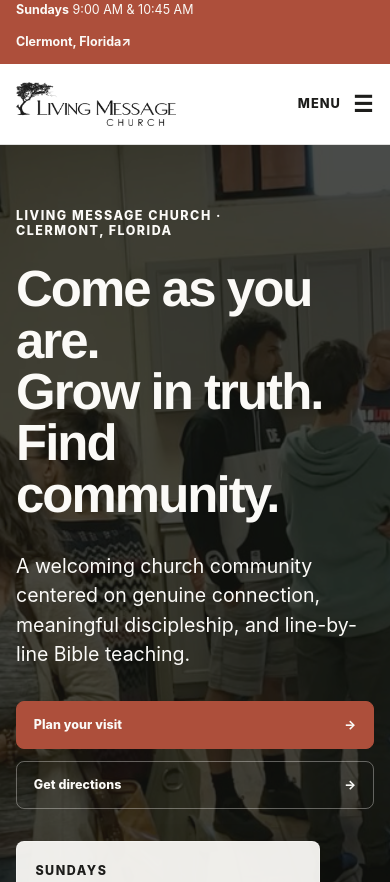
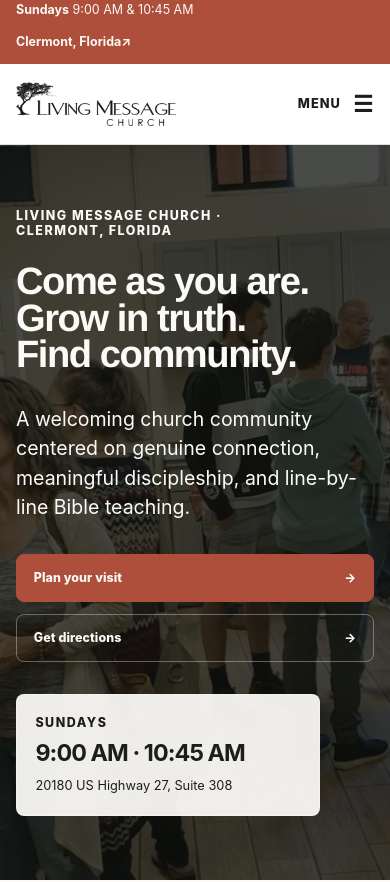
Before and after one commit to living-message-church/living-message-church, a Next.js app: page / in a window 390 px wide. Shown: the top 882 px of the page. Built offline with nearby package versions, Linux system fonts and the light colour scheme.

Commit message:
Refine homepage hero composition

```diff
--- a/src/styles/globals.css
+++ b/src/styles/globals.css
@@ -95,15 +95,15 @@ button, input, textarea, select { font: inherit; }
 .mobile-menu nav { position: absolute; top: calc(100% + 1.8rem); right: 0; width: min(20rem, calc(100vw - 2rem)); border: 1px solid var(--color-line); background: var(--color-paper-bright); color: var(--color-ink); box-shadow: var(--shadow-card); padding: 1rem; }
 .mobile-menu nav a { display: block; border-bottom: 1px solid var(--color-line); padding: 0.85rem 0.5rem; font-weight: 800; text-decoration: none; }
 
-.hero { position: relative; display: grid; min-height: clamp(42rem, 72vh, 56rem); align-items: center; isolation: isolate; overflow: clip; background: var(--color-ink); color: var(--color-paper-bright); padding-block: clamp(4rem, 8vw, 7.5rem); }
+.hero { position: relative; display: grid; min-height: clamp(40rem, 70vh, 52rem); align-items: center; isolation: isolate; overflow: clip; background: var(--color-ink); color: var(--color-paper-bright); padding-block: clamp(4rem, 7vw, 6.5rem); }
 .hero-media, .hero-scrim { position: absolute; inset: 0; }
 .hero-media { z-index: -2; background: var(--color-ink) url("/images/hero/living-message-church-community-poster.jpg") center 46% / cover no-repeat; }
 .hero-video { width: 100%; height: 100%; object-fit: cover; object-position: center 46%; }
 .hero-scrim { z-index: -1; background: linear-gradient(90deg, rgb(18 19 17 / 0.9) 0%, rgb(18 19 17 / 0.72) 52%, rgb(18 19 17 / 0.48) 100%); }
-.hero-grid { position: relative; display: grid; align-items: center; grid-template-columns: minmax(0, 1.15fr) minmax(16rem, 0.48fr); gap: clamp(3rem, 6vw, 6rem); padding-left: clamp(0.5rem, 1.35vw, 1.35rem); }
-.hero .heading-display { max-width: 11ch; font-size: clamp(2.8rem, 1.75rem + 4.8vw, 7.1rem); line-height: 1.01; text-wrap: wrap; white-space: pre-line; }
-.hero-copy { max-width: 51rem; }
-.hero-copy .lede { margin: var(--space-5) 0 0; }
+.hero-grid { position: relative; display: grid; align-items: center; grid-template-columns: minmax(0, 1fr) minmax(16rem, 19rem); gap: clamp(2rem, 4vw, 4rem); padding-left: clamp(0.5rem, 1.35vw, 1.35rem); }
+.hero .heading-display { max-width: 100%; font-size: clamp(3.75rem, 2.15rem + 3.2vw, 5.8rem); line-height: 0.94; text-wrap: wrap; white-space: pre-line; }
+.hero-copy { width: 100%; max-width: 58rem; }
+.hero-copy .lede { max-width: 34ch; margin: var(--space-5) 0 0; }
 .hero-side { display: flex; align-self: end; justify-content: flex-end; }
 .hero-fact-card { display: grid; width: min(100%, 19rem); border: 1px solid rgb(255 255 255 / 0.28); border-radius: var(--radius-sm); background: rgb(251 250 247 / 0.94); color: var(--color-ink); padding: 1.15rem; box-shadow: var(--shadow-card); }
 .hero-fact-card span { font-size: var(--step--1); font-weight: 850; letter-spacing: 0.12em; text-transform: uppercase; }
@@ -294,7 +294,7 @@ button, input, textarea, select { font: inherit; }
   :root { --step-5: clamp(3.3rem, 1.9rem + 4.6vw, 6.4rem); }
   .desktop-nav { display: none; }
   .mobile-menu { display: block; }
-  .hero-grid { grid-template-columns: 1fr 0.45fr; gap: var(--space-5); }
+  .hero-grid { grid-template-columns: minmax(0, 1fr) minmax(15rem, 17rem); gap: var(--space-5); }
   .card-grid { grid-template-columns: repeat(2, 1fr); }
   .ministry-card:last-child { grid-column: 1 / -1; display: grid; grid-template-columns: 1fr 1fr; }
   .message-card-grid, .event-card-grid { grid-template-columns: repeat(2, minmax(0, 1fr)); }
@@ -318,7 +318,7 @@ button, input, textarea, select { font: inherit; }
   .header-inner { min-height: 5rem; }
   .hero-grid, .editorial-split, .feature-grid, .message-feature, .outreach-grid, .invitation-grid, .contact-grid, .footer-lead, .route-purpose { grid-template-columns: 1fr; }
   .hero { min-height: 0; }
-  .hero .heading-display { font-size: var(--step-5); line-height: 1.01; }
+  .hero .heading-display { font-size: clamp(2.35rem, 1.75rem + 2.6vw, 3rem); line-height: 0.96; }
   .hero-scrim { background: rgb(18 19 17 / 0.76); }
   .page-hero-photo { min-height: clamp(22rem, 72vw, 30rem); background-position: center; }
   .section-heading-row { align-items: flex-start; flex-direction: column; }
```
